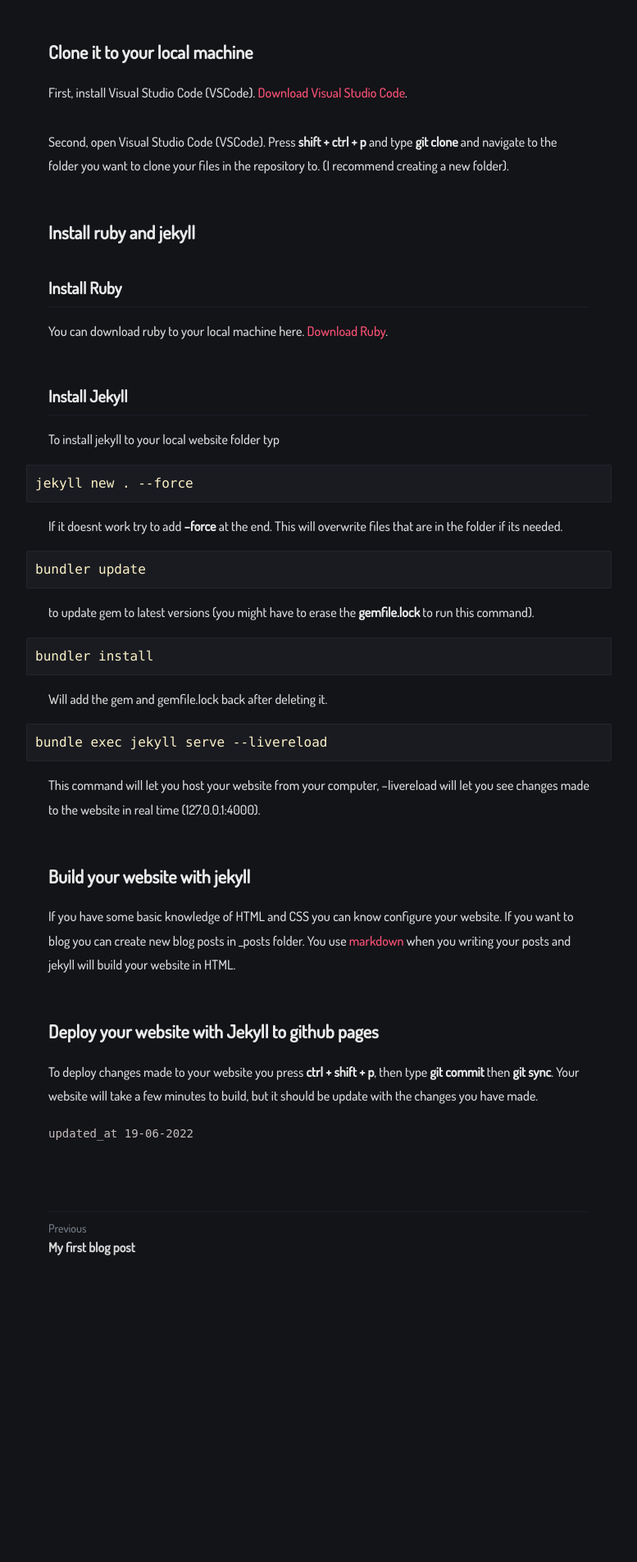
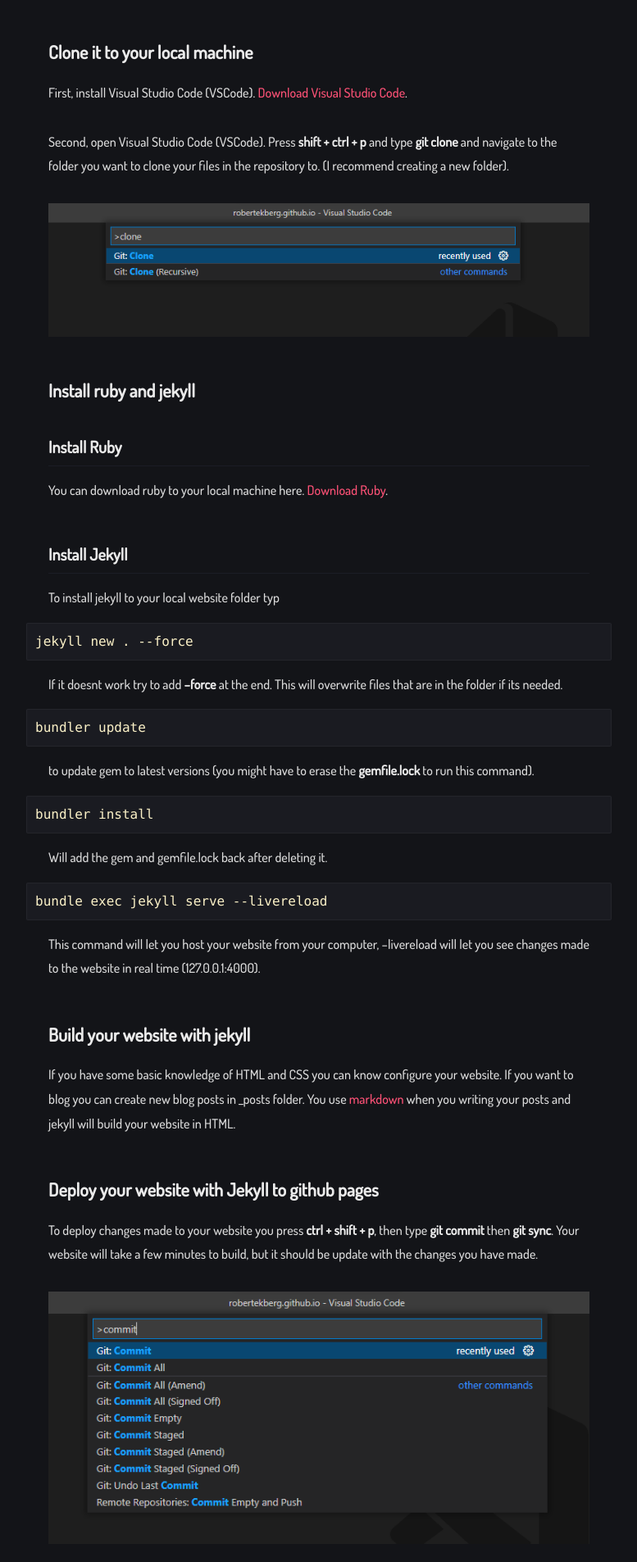
Before and after one commit to RobertEkberg/robertekberg.github.io, a Jekyll site: the page built from _posts/How-i-created-this-website/2020-06-19-how-i-created-this-website.md, in a window 1280 px wide. Shown: the part 1340-3246 px from the top of the page at 82% size, without its empty margins (251-1028 px from the left). Built offline with Jekyll 4.4.1, drawn with Linux system fonts in a browser that asks for light colours; some web fonts are replaced; before the commit the page ends 3012 px from its top, so only the background shows below that.

Commit message:
edit blog post

```diff
--- a/_posts/How-i-created-this-website/2020-06-19-how-i-created-this-website.md
+++ b/_posts/How-i-created-this-website/2020-06-19-how-i-created-this-website.md
@@ -32,6 +32,8 @@ When you have created your repository, find repository settings, then go to page
 First, install Visual Studio Code (VSCode). [Download Visual Studio Code](https://code.visualstudio.com/).
 
 Second, open Visual Studio Code (VSCode). Press **shift + ctrl + p** and type **git clone** and navigate to the folder you want to clone your files in the repository to. (I recommend creating a new folder).
+
+<img src="{{site.baseurl}}../assets/img/vscode-clone.png">
 
 ## Install ruby and jekyll
 
@@ -71,3 +73,5 @@ If you have some basic knowledge of HTML and CSS you can know configure your web
 ## Deploy your website with Jekyll to github pages
 
 To deploy changes made to your website you press **ctrl + shift + p**, then type **git commit** then **git sync**. Your website will take a few minutes to build, but it should be update with the changes you have made.
+
+<img src="{{site.baseurl}}../assets/img/vscode-commit-sync.png">
```
